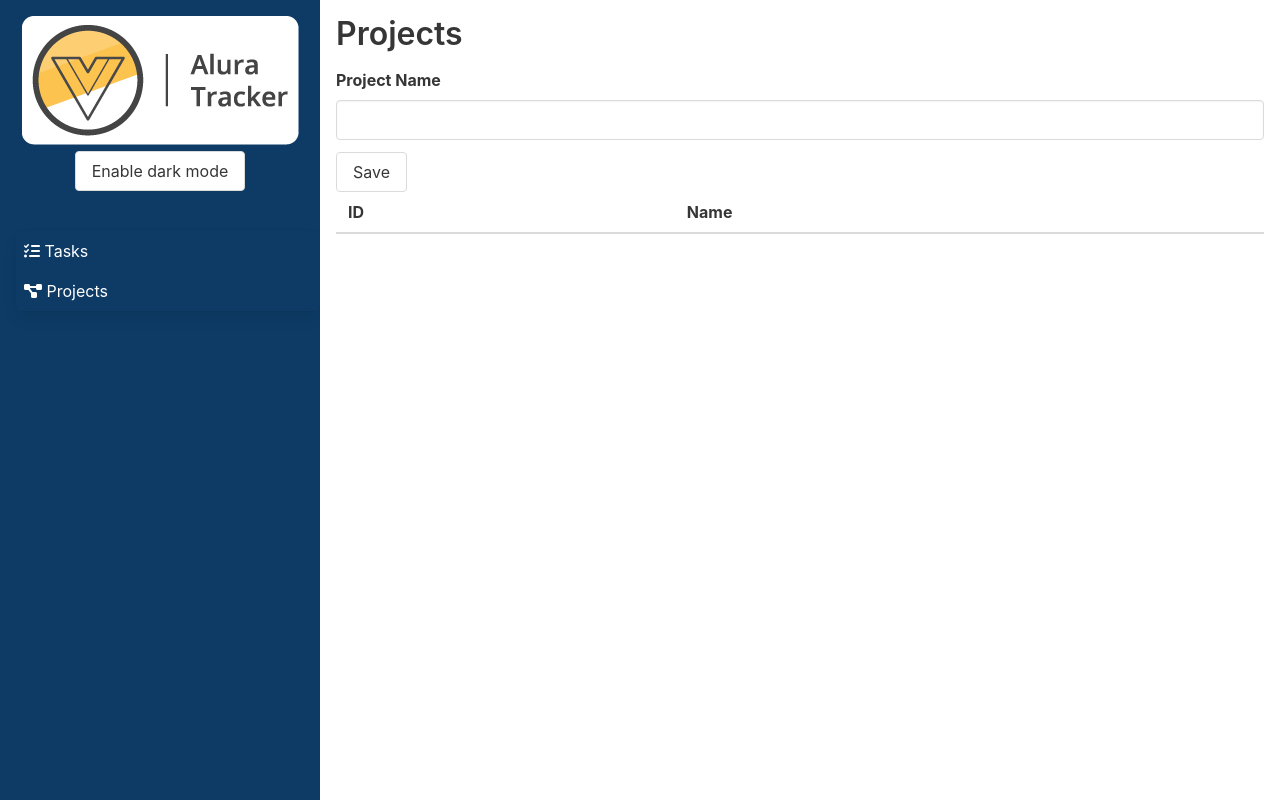
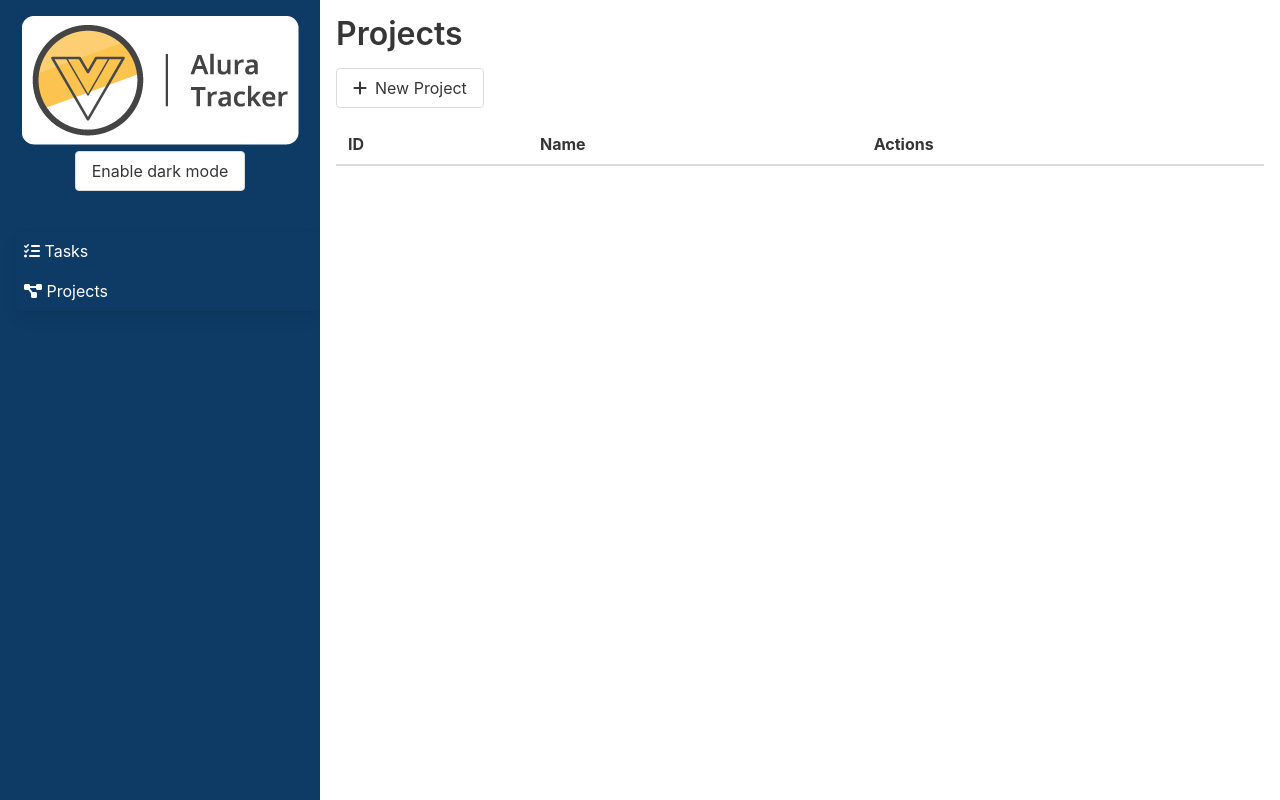
Before and after one commit to jeanmrtns/vue-tracker, a Vue app: page /#/projects in a window 1280 px wide. Built offline with nearby package versions, Linux system fonts and the light colour scheme.

Commit message:
feat: edit project

```diff
--- a/src/routes/index.ts
+++ b/src/routes/index.ts
@@ -1,6 +1,7 @@
 import { createRouter, createWebHashHistory, RouteRecordRaw } from 'vue-router'
 import TaskList from '@/views/TaskList.vue'
-import Projects from '@/views/Projects.vue'
+import Projects from '@/views/Projects/index.vue'
+import Form from '@/views/Projects/Form.vue'
 
 const routes: RouteRecordRaw[] = [
   {
@@ -12,6 +13,17 @@ const routes: RouteRecordRaw[] = [
     path: '/projects',
     name: 'Projects',
     component: Projects
+  },
+  {
+    path: '/projects/create',
+    name: 'Create Project',
+    component: Form
+  },
+  {
+    path: '/projects/:id',
+    name: 'Edit Projects',
+    component: Form,
+    props: true,
   }
 ]
 
--- a/src/store/index.ts
+++ b/src/store/index.ts
@@ -20,6 +20,12 @@ export const store = createStore<State>({
       }
 
       state.projects.push(project)
+    },
+
+    'EDIT_PROJECT'(state, project: Project) {
+      const projectIndex = state.projects.findIndex(p => p.id === project.id)
+
+      state.projects[projectIndex] = project
     }
   }
 })
--- a/src/views/Projects.vue
+++ b/src/views/Projects/Form.vue
@@ -12,51 +12,55 @@
         <button class="button">Save</button>
       </div>
     </form>
-
-    <table class="table is-fullwidth">
-      <thead>
-        <tr>
-          <th>ID</th>
-          <th>Name</th>
-        </tr>
-      </thead>
-
-      <tbody>
-        <tr v-for="project in projects" :key="project.id">
-          <td>{{ project.id }}</td>
-          <td>{{ project.name }}</td>
-        </tr>
-      </tbody>
-    </table>
   </section>
 </template>
 
 <script lang="ts">
-import { computed, defineComponent } from 'vue';
+import { defineComponent } from 'vue';
 import { useStore } from '@/store'
 
 export default defineComponent({
-  name: 'projects-page',
+  name: 'form-page',
+  props: {
+    id: {
+      type: String
+    }
+  },
   data() {
     return {
-      projectName: '',
+      projectName: ''
     }
   },
   methods: {
     save() {
-      this.store.commit('CREATE_PROJECT', this.projectName)
+
+      if (this.id) {
+        this.store.commit('EDIT_PROJECT', {
+          id: this.id,
+          name: this.projectName
+        })
+      } else {
+        this.store.commit('CREATE_PROJECT', this.projectName)
+      }
+
       this.clearFields()
+      this.$router.push('/projects')
     },
     clearFields() {
       this.projectName = ''
+    }
+  },
+  mounted() {
+    if (this.id) {
+      const project = this.store.state.projects.find(p => p.id === String(this.id))
+      this.projectName = project?.name || ''
     }
   },
   setup() {
     const store = useStore()
 
     return {
-      store,
-      projects: computed(() => store.state.projects)
+      store
     }
   }
 })
--- /dev/null
+++ b/src/views/Projects/index.vue
@@ -0,0 +1,63 @@
+<template>
+  <section class="projects">
+    <h1>Projects</h1>
+
+    <router-link to="/projects/create">
+      <span class="button">
+        <i class="fas fa-plus"></i>
+        <span class="ml-2">New Project</span>
+      </span>
+    </router-link>
+
+    <table class="table is-fullwidth mt-4">
+      <thead>
+        <tr>
+          <th>ID</th>
+          <th>Name</th>
+          <th>Actions</th>
+        </tr>
+      </thead>
+
+      <tbody>
+        <tr v-for="project in projects" :key="project.id">
+          <td>{{ project.id }}</td>
+          <td>{{ project.name }}</td>
+          <td class="actions">
+            <router-link :to="`/projects/${project.id}`">
+              <span>
+                <i class="fas fa-pencil"></i>
+              </span>
+            </router-link>
+          </td>
+        </tr>
+      </tbody>
+    </table>
+  </section>
+</template>
+
+<script lang="ts">
+import { computed, defineComponent } from 'vue';
+import { useStore } from '@/store'
+
+export default defineComponent({
+  name: 'projects-page',
+  setup() {
+    const store = useStore()
+
+    return {
+      projects: computed(() => store.state.projects)
+    }
+  }
+})
+</script>
+
+<style scoped>
+.projects {
+  padding: 1rem;
+}
+
+.actions {
+  display: flex;
+  align-items: center;
+}
+</style>
```
